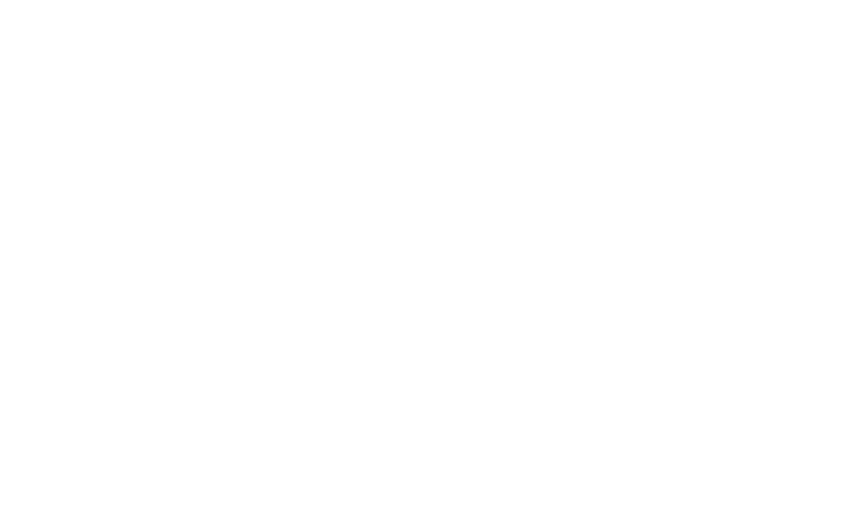
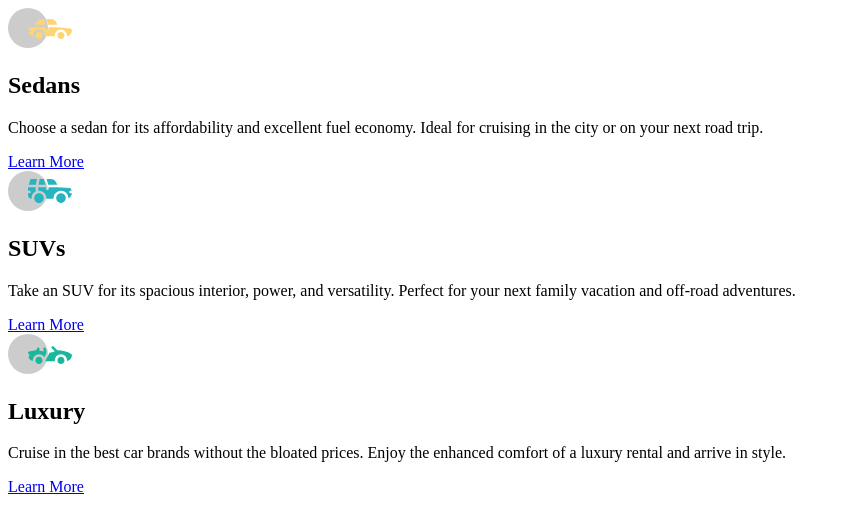
Before and after one commit to VCarames/Component--Three-Column-Card, a website built with Vite: page index.html in a window 1280 px wide. Shown: the whole page, without its empty margins (0-850 px from the left). Built offline with nearby package versions, Linux system fonts and the light colour scheme.

Commit message:
HTML Implemented
This is the basic HTML markup for a info card component.

```diff
--- a/index.html
+++ b/index.html
@@ -4,9 +4,54 @@
     <meta charset="UTF-8" />
     <link rel="icon" type="image/svg+xml" href="/vite.svg" />
     <meta name="viewport" content="width=device-width, initial-scale=1.0" />
-    <title>component--three-column-card</title>
+    <title>Three Column Card</title>
   </head>
   <body>
+    <main>
+      <div class="info-card">
+        <div class="info-card__column info-card__column--sedans">
+          <img
+            src="/src/assets/icons/icon-sedans.svg"
+            alt=""
+            class="info-card__icon"
+          />
+          <h2 class="info-card__title">Sedans</h2>
+          <p class="info-card__text">
+            Choose a sedan for its affordability and excellent fuel economy.
+            Ideal for cruising in the city or on your next road trip.
+          </p>
+          <a href="/" class="info-card__link">Learn More</a>
+        </div>
+
+        <div class="info-card__column info-card__column--suvs">
+          <img
+            src="/src/assets/icons/icon-suvs.svg"
+            alt=""
+            class="info-card__icon"
+          />
+          <h2 class="info-card__title">SUVs</h2>
+          <p class="info-card__text">
+            Take an SUV for its spacious interior, power, and versatility.
+            Perfect for your next family vacation and off-road adventures.
+          </p>
+          <a href="/" class="info-card__link">Learn More</a>
+        </div>
+
+        <div class="info-card__column info-card__column--luxury">
+          <img
+            src="/src/assets/icons/icon-luxury.svg"
+            alt=""
+            class="info-card__icon"
+          />
+          <h2 class="info-card__title">Luxury</h2>
+          <p class="info-card__text">
+            Cruise in the best car brands without the bloated prices. Enjoy the
+            enhanced comfort of a luxury rental and arrive in style.
+          </p>
+          <a href="/" class="info-card__link">Learn More</a>
+        </div>
+      </div>
+    </main>
     <script type="module" src="/src/main.js"></script>
   </body>
 </html>
```
